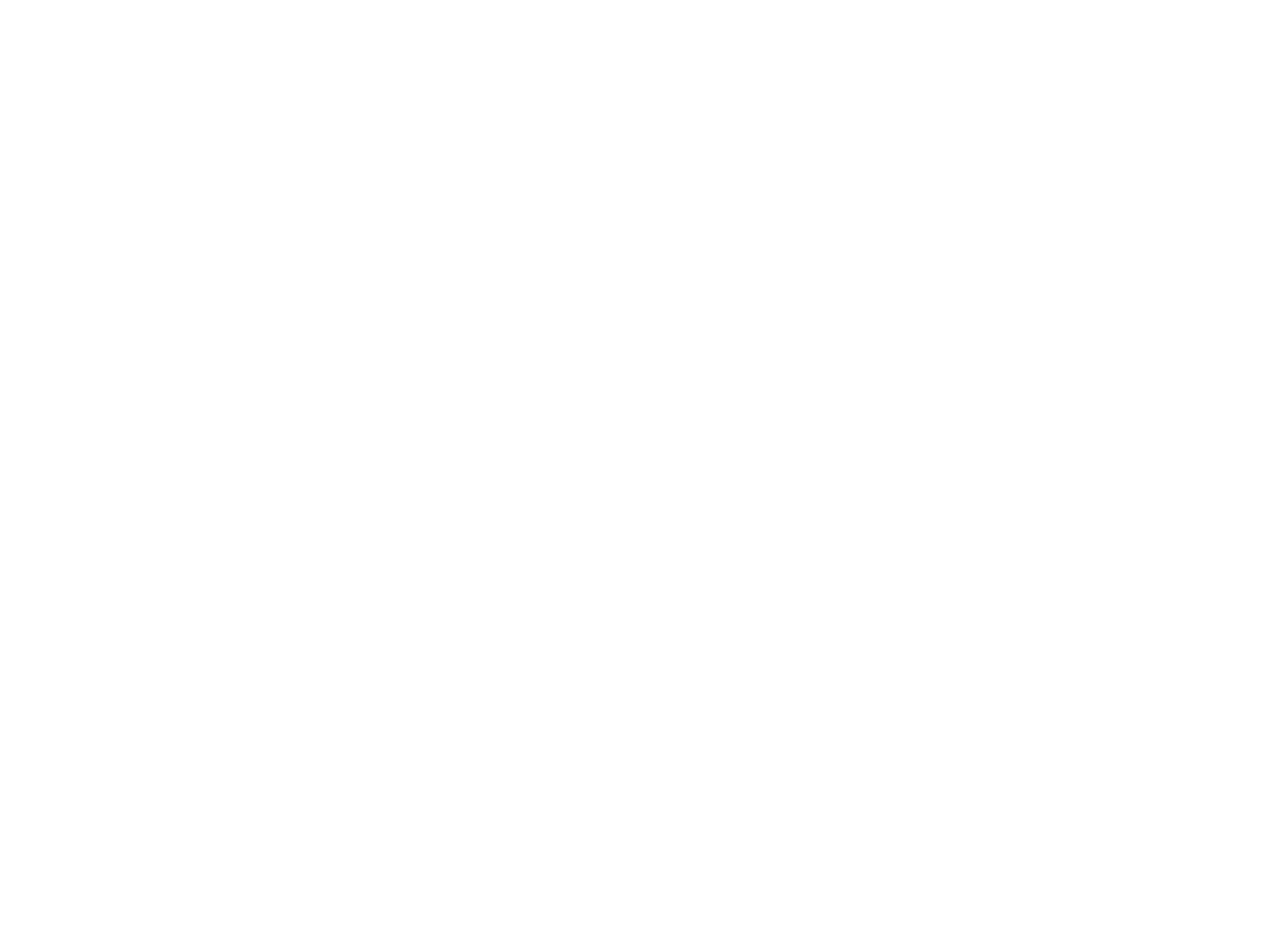
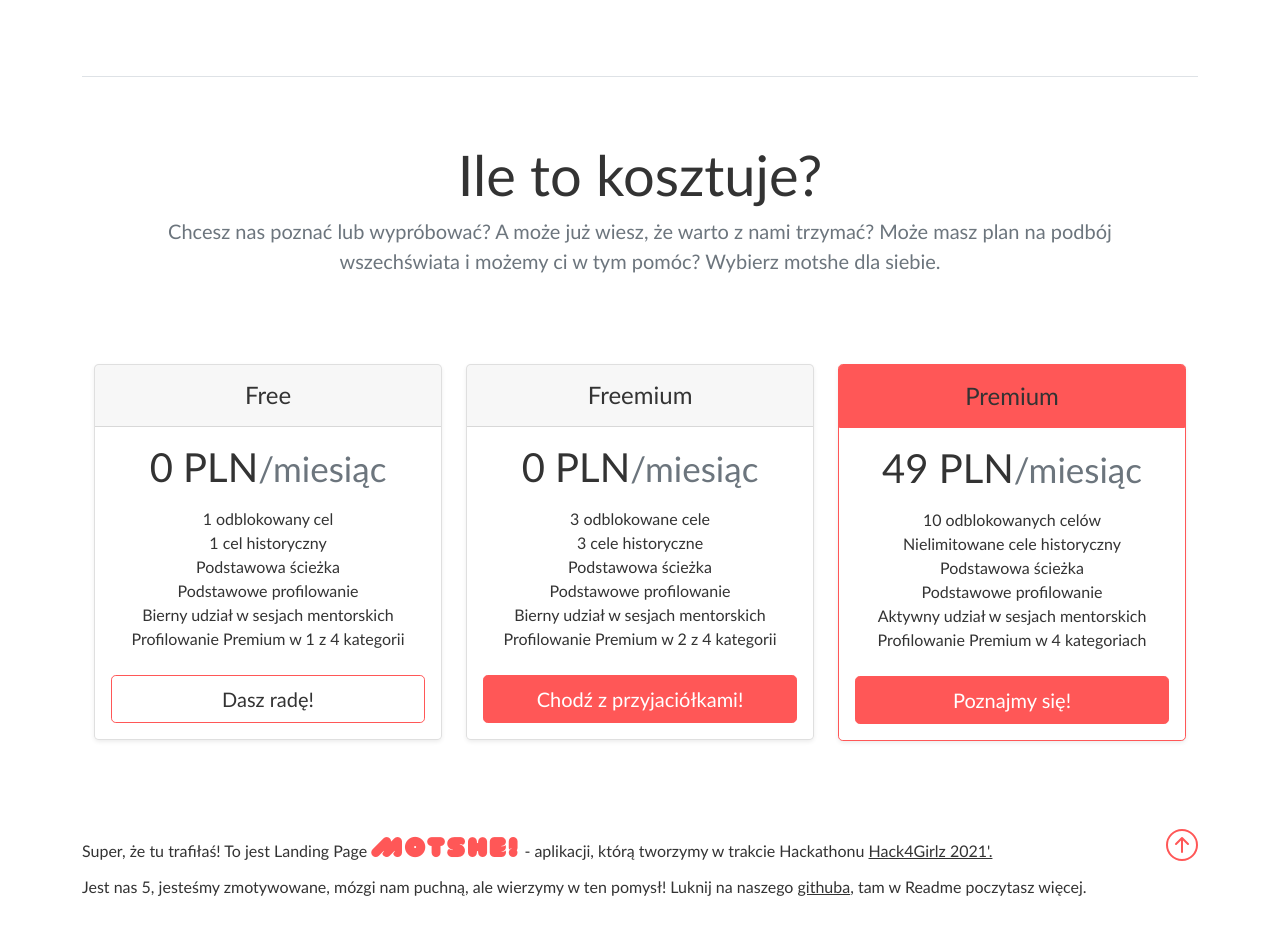
Before and after one commit to Motshe/motshe-app, a React (Create React App) app: page / in a window 1280 px wide. Shown: the part 1340-2274 px from the top of the page. Before the commit the page ends 1416 px from the top, so only its background shows below. Built offline with nearby package versions, Linux system fonts and the light colour scheme.

Commit message:
feat: add footer

```diff
--- a/src/App.js
+++ b/src/App.js
@@ -5,6 +5,7 @@ import NavigationBar from './components/NavigationBar';
 import ErrorBoundary from './components/ErrorBoundary';
 import NotFound from './components/NotFound';
 import LandingPage from './domain/LandingPage';
+import Footer from './components/Footer';
 
 function App() {
   return (
@@ -18,7 +19,7 @@ function App() {
           </Switch>
         </div>
       </ErrorBoundary>
-      {/* <Footer /> */}
+      <Footer />
     </Router>
   );
 }
--- a/src/App.scss
+++ b/src/App.scss
@@ -40,4 +40,19 @@
     transform: scaleX(-1);
     display: inline-block;
   }
+  &-background {
+    background-color: $color-main !important;
+  }
+  &-border {
+    border: 1px solid $color-main !important;
+  }
+  &-button {
+    background-color: $color-main !important;
+    border: 1px solid $color-main !important;
+    color: #fff !important;
+    &--secondary {
+      background-color: transparent !important;
+      border: 1px solid $color-main !important;
+    }
+  }
 }
--- /dev/null
+++ b/src/components/Footer/index.js
@@ -0,0 +1,42 @@
+import React from 'react';
+import { Link } from 'react-router-dom';
+
+function Footer() {
+  return (
+    <footer className="text-muted py-5 my-3">
+      <div className="container">
+        <p className="float-end mb-1">
+          <a href="#">
+            <svg
+              xmlns="http://www.w3.org/2000/svg"
+              width="32"
+              height="32"
+              fill="#ff5757"
+              className="bi bi-arrow-up-circle"
+              viewBox="0 0 16 16"
+            >
+              <path
+                fillRule="evenodd"
+                d="M1 8a7 7 0 1 0 14 0A7 7 0 0 0 1 8zm15 0A8 8 0 1 1 0 8a8 8 0 0 1 16 0zm-7.5 3.5a.5.5 0 0 1-1 0V5.707L5.354 7.854a.5.5 0 1 1-.708-.708l3-3a.5.5 0 0 1 .708 0l3 3a.5.5 0 0 1-.708.708L8.5 5.707V11.5z"
+              />
+            </svg>
+          </a>
+        </p>
+        <p className="mb-1">
+          Super, że tu trafiłaś! To jest Landing Page{' '}
+          <span className="motshe-font text__main-color fs-3">Motshe!</span> -
+          aplikacji, którą tworzymy w trakcie Hackathonu{' '}
+          <a href="https://hack4girlz.gocarrots.org/">Hack4Girlz 2021'.</a>
+        </p>
+        <p>
+          Jest nas 5, jesteśmy zmotywowane, mózgi nam puchną, ale wierzymy w ten
+          pomysł! Luknij na naszego{' '}
+          <a href="https://github.com/Motshe/motshe-app">githuba</a>, tam w
+          Readme poczytasz więcej.
+        </p>
+      </div>
+    </footer>
+  );
+}
+
+export default Footer;
--- a/src/domain/LandingPage/Features/index.js
+++ b/src/domain/LandingPage/Features/index.js
@@ -2,7 +2,7 @@ import React from 'react';
 
 function Features() {
   return (
-    <div className="container px-4 py-5" id="icon-grid">
+    <div className="container px-4 py-5 border-bottom" id="icon-grid">
       <h2 className="pb-2 border-bottom">Motshe!</h2>
 
       <div className="row row-cols-1 row-cols-sm-2 row-cols-md-3 row-cols-lg-4 g-4 py-5">
--- /dev/null
+++ b/src/domain/LandingPage/Pricing/index.js
@@ -0,0 +1,93 @@
+import React from 'react';
+import { Container } from 'react-bootstrap';
+
+function Pricing() {
+  return (
+    <Container>
+      <div className="pricing-header p-3 pb-md-4 mx-auto text-center my-5">
+        <h1 className="display-4 fw-normal">Ile to kosztuje?</h1>
+        <p className="fs-5 text-muted">
+          Chcesz nas poznać lub wypróbować? A może już wiesz, że warto z nami
+          trzymać? Może masz plan na podbój wszechświata i możemy ci w tym
+          pomóc? Wybierz motshe dla siebie.
+        </p>
+      </div>
+      <div className="row row-cols-1 row-cols-md-3 mb-3 text-center">
+        <div className="col">
+          <div className="card mb-4 rounded-3 shadow-sm">
+            <div className="card-header py-3">
+              <h4 className="my-0 fw-normal">Free</h4>
+            </div>
+            <div className="card-body">
+              <h1 className="card-title pricing-card-title">
+                0 PLN<small className="text-muted fw-light">/miesiąc</small>
+              </h1>
+              <ul className="list-unstyled mt-3 mb-4">
+                <li>1 odblokowany cel</li>
+                <li>1 cel historyczny</li>
+                <li>Podstawowa ścieżka</li>
+                <li>Podstawowe profilowanie</li>
+                <li>Bierny udział w sesjach mentorskich</li>
+                <li>Profilowanie Premium w 1 z 4 kategorii</li>
+              </ul>
+              <button
+                type="button"
+                className="w-100 btn btn-lg motshe-button--secondary"
+              >
+                Dasz radę!
+              </button>
+            </div>
+          </div>
+        </div>
+        <div className="col">
+          <div className="card mb-4 rounded-3 shadow-sm">
+            <div className="card-header py-3">
+              <h4 className="my-0 fw-normal">Freemium</h4>
+            </div>
+            <div className="card-body">
+              <h1 className="card-title pricing-card-title">
+                0 PLN<small className="text-muted fw-light">/miesiąc</small>
+              </h1>
+              <ul className="list-unstyled mt-3 mb-4">
+                <li>3 odblokowane cele</li>
+                <li>3 cele historyczne</li>
+                <li>Podstawowa ścieżka</li>
+                <li>Podstawowe profilowanie</li>
+                <li>Bierny udział w sesjach mentorskich</li>
+                <li>Profilowanie Premium w 2 z 4 kategorii</li>
+              </ul>
+              <button type="button" className="w-100 btn btn-lg motshe-button">
+                Chodź z przyjaciółkami!
+              </button>
+            </div>
+          </div>
+        </div>
+        <div className="col">
+          <div className="card mb-4 rounded-3 shadow-sm motshe-border">
+            <div className="card-header py-3 text-white motshe-background motshe-border">
+              <h4 className="my-0 fw-normal">Premium</h4>
+            </div>
+            <div className="card-body">
+              <h1 className="card-title pricing-card-title">
+                49 PLN<small className="text-muted fw-light">/miesiąc</small>
+              </h1>
+              <ul className="list-unstyled mt-3 mb-4">
+                <li>10 odblokowanych celów</li>
+                <li>Nielimitowane cele historyczny</li>
+                <li>Podstawowa ścieżka</li>
+                <li>Podstawowe profilowanie</li>
+                <li>Aktywny udział w sesjach mentorskich</li>
+                <li>Profilowanie Premium w 4 kategoriach</li>
+              </ul>
+              <button type="button" className="w-100 btn btn-lg motshe-button">
+                Poznajmy się!
+              </button>
+            </div>
+          </div>
+        </div>
+      </div>
+    </Container>
+  );
+}
+
+export default Pricing;
--- a/src/domain/LandingPage/index.js
+++ b/src/domain/LandingPage/index.js
@@ -1,13 +1,15 @@
 import './style.scss';
-import { Container, Image } from 'react-bootstrap';
+import { Container } from 'react-bootstrap';
 import Hero from './Hero';
 import Features from './Features';
+import Pricing from './Pricing';
 
 function Landing() {
   return (
     <Container className="landing">
       <Hero />
       <Features />
+      <Pricing />
     </Container>
   );
 }
```
Also changed, not shown: public/assets/m.jpg (added).
